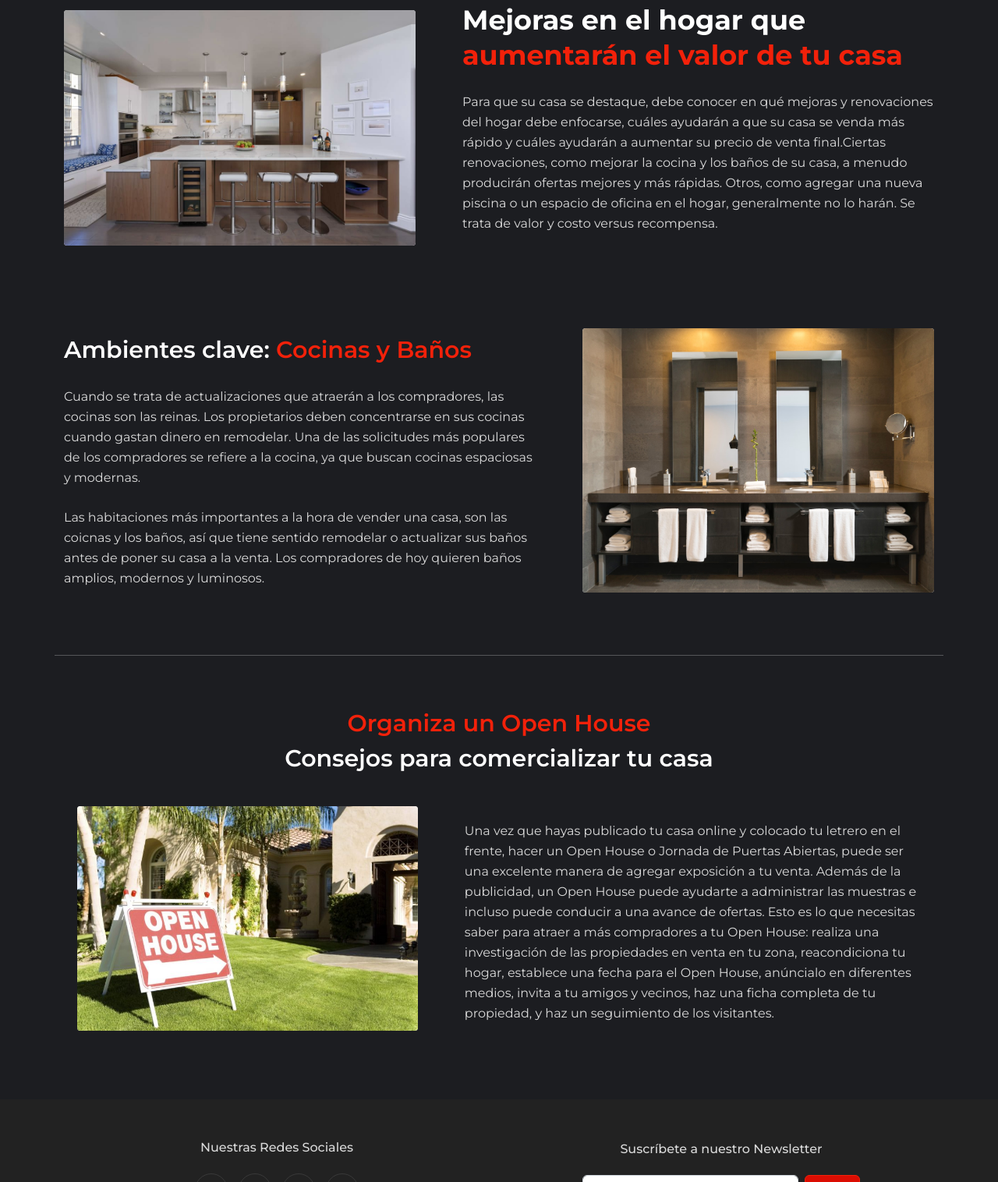
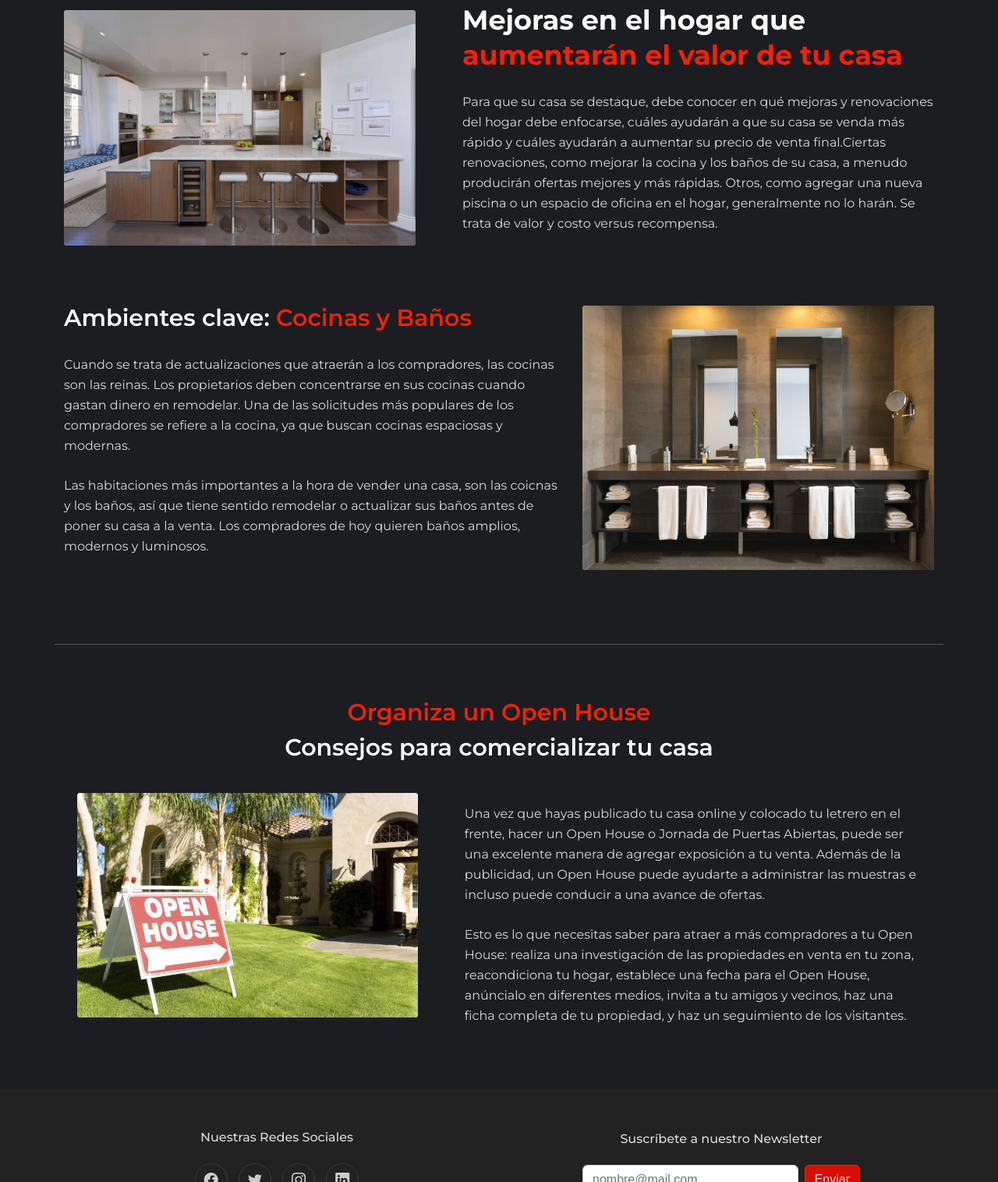
Before and after one commit to andreaber/willakhome-terc-entrega, a plain HTML site: page pages/blog.html in a window 1280 px wide. Shown: the part 1380-2896 px from the top of the page at 78% size. Drawn offline with nearby package versions, Linux system fonts and the light colour scheme.

Commit message:
Estilizado textos

```diff
--- a/pages/blog.html
+++ b/pages/blog.html
@@ -134,7 +134,7 @@
         </section>
 
 
-        <section class="pic-box-7 py-5" id="about">
+        <section class="pic-box-7 pt-5 p-b-3" id="about">
             <div class="content-main pt-lg-5 pt-md-3 pd-0">
                 <div class="container">
                     <div class="row justify-content-lg-around align-items-lg-center">
@@ -151,14 +151,14 @@
             </div>
         </section>
 
-        <section class="pic-box-7 py-5" id="about">
+        <section class="pic-box-7 py-2" id="about">
             <div class="content-main pt-lg-0 mb-lg-3 pt-md-3 pd-0">
                 <div class="container">
-                    <div class="row justify-content-lg-around align-items-lg-center">
-                        <div class="col-lg-7 mt-lg-0 mt-5 pe-lg-5">
+                    <div class="pt-1 row justify-content-lg-around align-items-lg-center">
+                        <div class="col-lg-7 mt-lg-0 mt-5 py-lg-5">
                             <h2 class="text-center text-lg-start mb-3 pt-lg-0">Ambientes clave: <span class="diff">Cocinas y Baños</span></h2>
                             <p class="mb-3 text-center text-lg-start">Cuando se trata de actualizaciones que atraerán a los compradores, las cocinas son las reinas. Los propietarios deben concentrarse en sus cocinas cuando gastan dinero en remodelar. Una de las solicitudes más populares de los compradores se refiere a la cocina, ya que buscan cocinas espaciosas y modernas.</p>
-                            <p>Las habitaciones más importantes a la hora de vender una casa, son las coicnas y los baños, así que tiene sentido remodelar o actualizar sus baños antes de poner su casa a la venta. Los compradores de hoy quieren baños amplios, modernos y luminosos.</p>
+                            <p class="text-lg-start text-center mb-4">Las habitaciones más importantes a la hora de vender una casa, son las coicnas y los baños, así que tiene sentido remodelar o actualizar sus baños antes de poner su casa a la venta. Los compradores de hoy quieren baños amplios, modernos y luminosos.</p>
                         </div>
                         <div class="col-lg-5 d-flex flex-column align-items-center content-photo">
                             <a href="#"><img src="../assets/img/baño.jpg" class="img-fluid"></a>
@@ -172,13 +172,14 @@
         <section class="pic-box-7 pt-0 pb-5" id="about">
             <div class="content-main pt-lg-5 pt-md-3 pd-0">
                 <div class="container">
-                    <h2 id="open-house" class="text-center mb-3"><span class="diff">Organiza un Open House</span> <br> Consejos para comercializar tu casa</h2>
+                    <h2 id="open-house" class="text-center mb-2"><span class="diff">Organiza un Open House</span> <br> Consejos para comercializar tu casa</h2>
                     <div class="row justify-content-lg-around align-items-lg-center alert pt-lg-3">
                         <div class="col-lg-5 d-flex flex-column align-items-center content-photo">
                             <a href="#"><img src="../assets/img/open-house1.jpg" class="img-fluid"></a>
                         </div>
-                        <div class="col-lg-7 mt-lg-0 mt-5 ps-lg-5">
-                            <p class="mb-3 text-center text-lg-start">Una vez que hayas publicado tu casa online y colocado tu letrero en el frente, hacer un Open House o Jornada de Puertas Abiertas, puede ser una excelente manera de agregar exposición a tu venta. Además de la publicidad, un Open House puede ayudarte a administrar las muestras e incluso puede conducir a una avance de ofertas. Esto es lo que necesitas saber para atraer a más compradores a tu Open House: realiza una investigación de las propiedades en venta en tu zona, reacondiciona tu hogar, establece una fecha para el Open House, anúncialo en diferentes medios, invita a tu amigos y vecinos, haz una ficha completa de tu propiedad, y haz un seguimiento de los visitantes.</p>
+                        <div class="col-lg-7 mt-lg-0 mt-3 ps-lg-5">
+                            <p class="mb-4 text-center text-lg-start">Una vez que hayas publicado tu casa online y colocado tu letrero en el frente, hacer un Open House o Jornada de Puertas Abiertas, puede ser una excelente manera de agregar exposición a tu venta. Además de la publicidad, un Open House puede ayudarte a administrar las muestras e incluso puede conducir a una avance de ofertas.</p>
+                            <p>Esto es lo que necesitas saber para atraer a más compradores a tu Open House: realiza una investigación de las propiedades en venta en tu zona, reacondiciona tu hogar, establece una fecha para el Open House, anúncialo en diferentes medios, invita a tu amigos y vecinos, haz una ficha completa de tu propiedad, y haz un seguimiento de los visitantes.</p>
                         </div>
                     </div>
                 </div>
```
